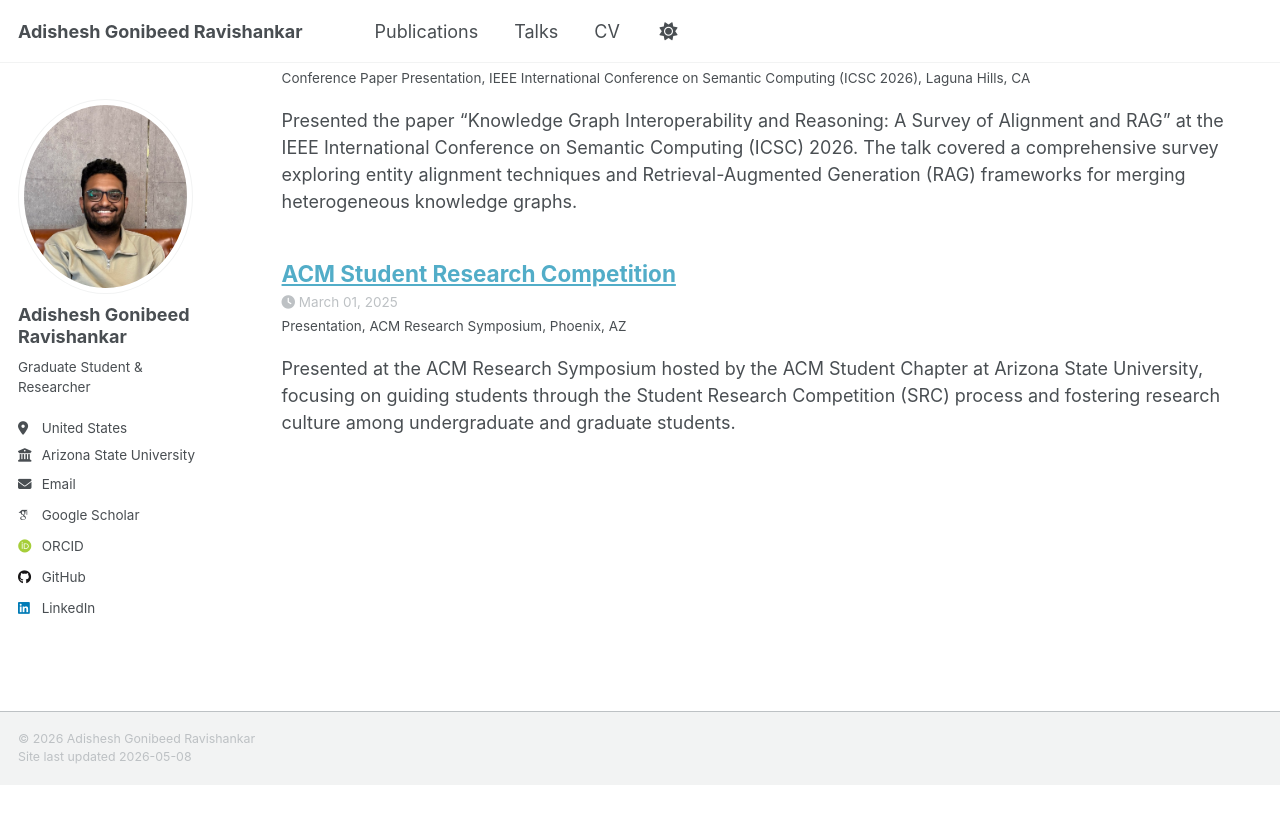
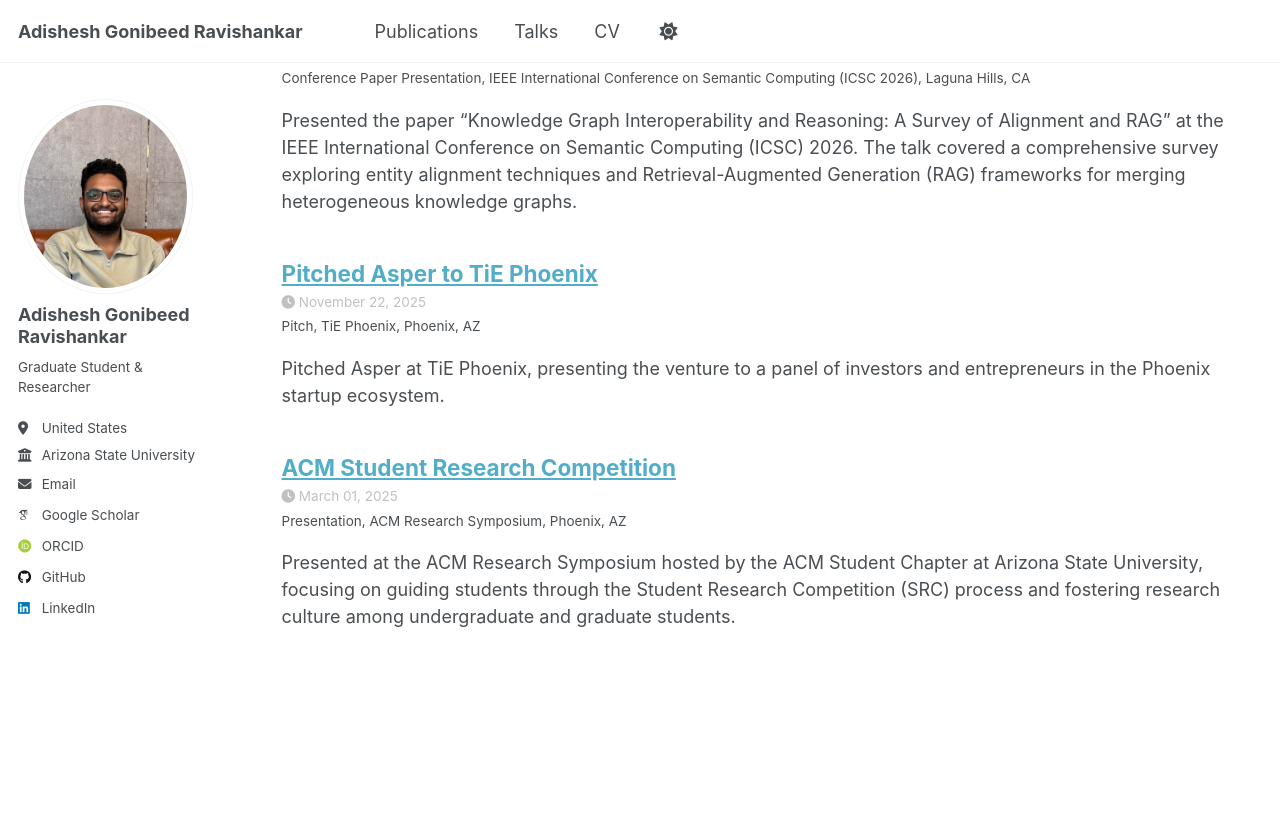
Before and after one commit to AGR19/agr19.github.io, a Jekyll site: the page built from _pages/talks.html, in a window 1280 px wide and 900 px high, scrolled down 603 px. Shown: the top 824 px of the window. Built offline with Jekyll 4.4.1, drawn with Linux system fonts in a browser that asks for light colours; some web fonts are replaced; a script that is not in the unit is left out; before the commit the page ends 1388 px from its top, so only the background shows below that.

Commit message:
Add Asper TiE Phoenix pitch talk and VC section to about page
Co-authored-by: Cursor <cursoragent@cursor.com>

```diff
--- /dev/null
+++ b/_talks/2025-11-tie-phoenix-asper.md
@@ -0,0 +1,15 @@
+---
+title: "Pitched Asper to TiE Phoenix"
+collection: talks
+type: "Pitch"
+permalink: /talks/2025-tie-phoenix-asper
+venue: "TiE Phoenix"
+date: 2025-11-22
+location: "Phoenix, AZ"
+---
+
+Pitched Asper at TiE Phoenix, presenting the venture to a panel of investors and entrepreneurs in the Phoenix startup ecosystem.
+
+<div style="margin-top: 20px;">
+  <img src="/images/tie-phoenix-asper-2025.png" alt="Pitching Asper at TiE Phoenix" style="width: 100%; max-width: 600px; border-radius: 8px;">
+</div>
```
Also changed, not shown: _pages/about.md (+4 -0 lines), images/tie-phoenix-asper-2025.png (added), 1 other file.
